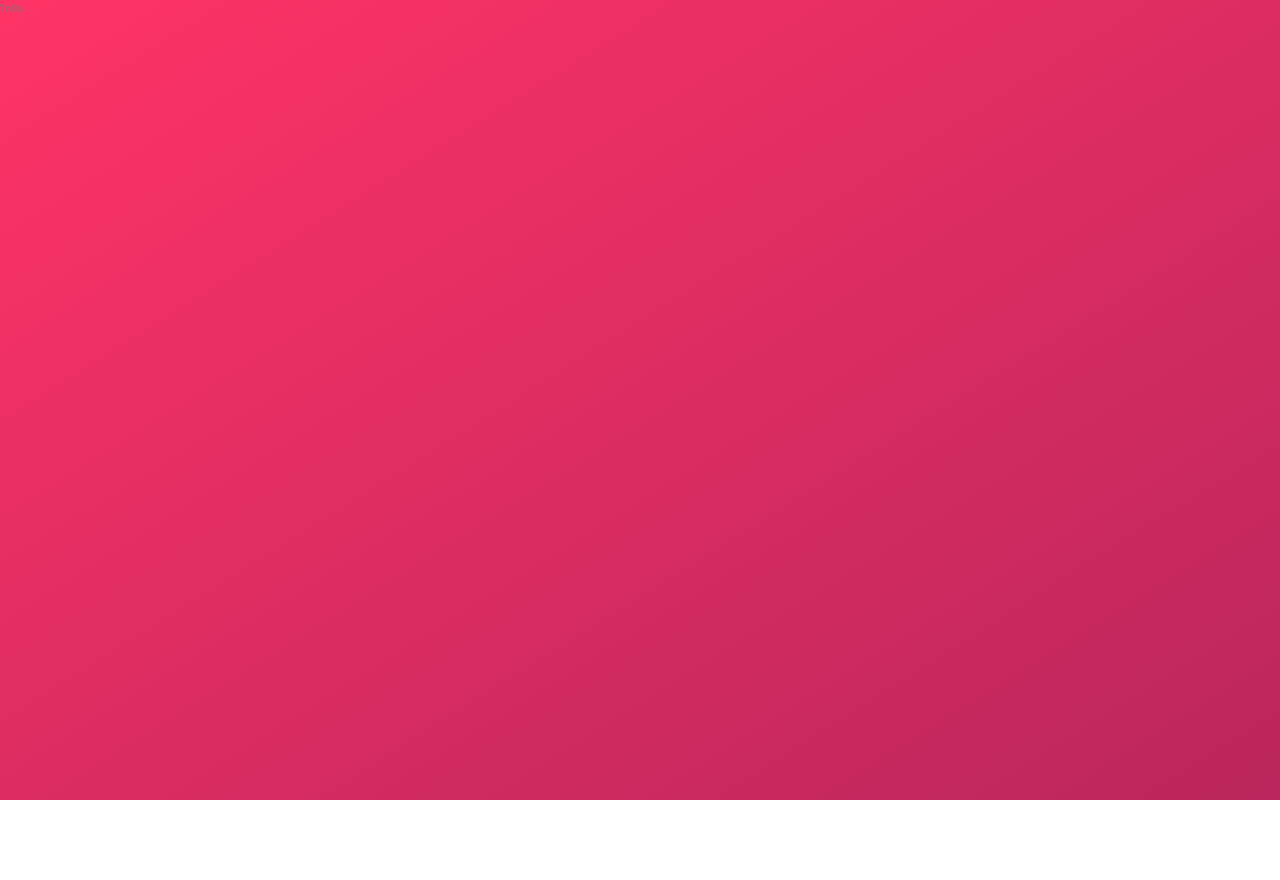
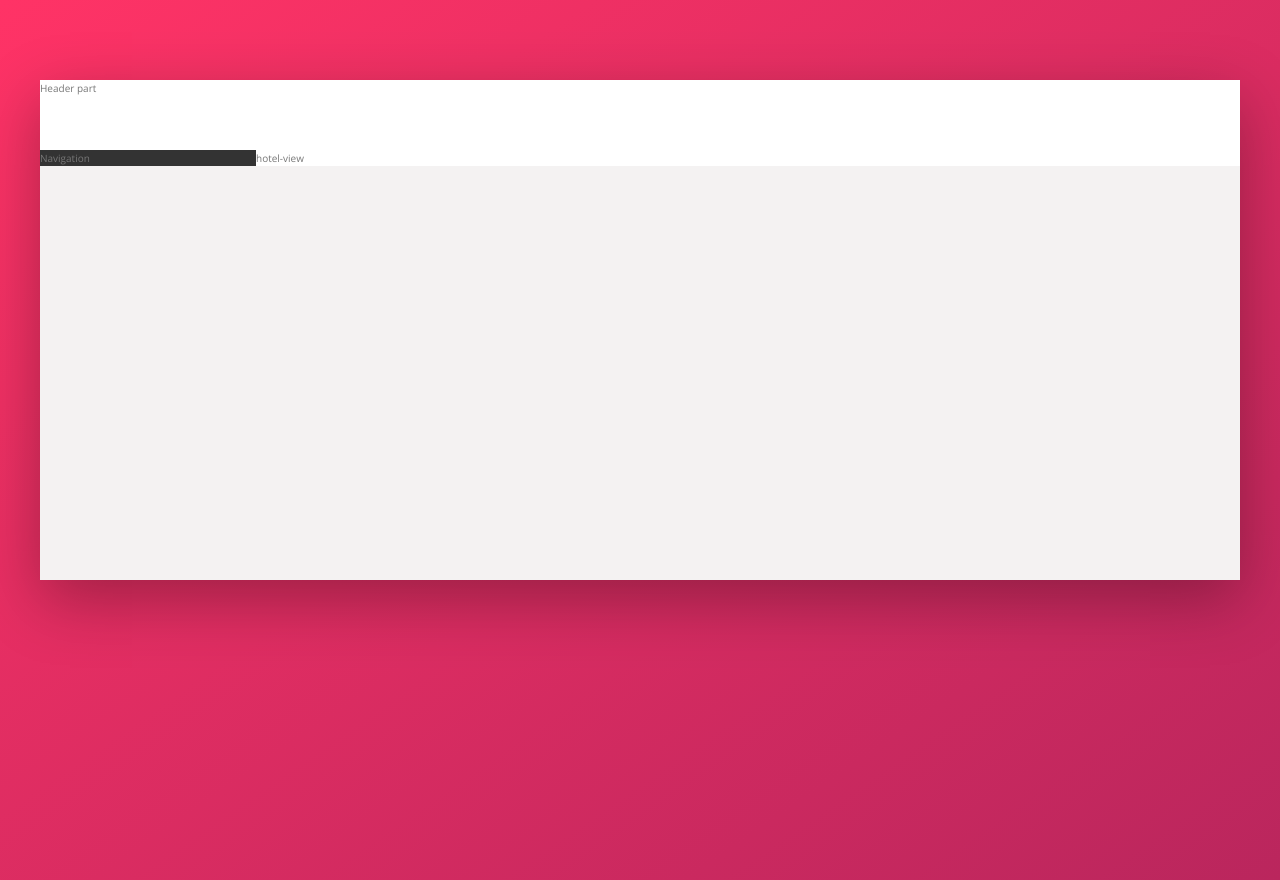
Before and after one commit to franciscocaballero/flex-trillo, a website: page starter/index.html in a window 1280 px wide. Before the commit the page ends 800 px from the top, so only its background shows below. Drawn offline with nearby package versions, Linux system fonts and the light colour scheme.

Commit message:
styled overall layout

```diff
--- a/starter/index.html
+++ b/starter/index.html
@@ -11,6 +11,18 @@
         <title>trillo &mdash; Your all-in-one booking app</title>
     </head>
     <body>
-        Trillo
+        <div class="container">
+            <header class="header">
+                Header part
+            </header>
+            <div class="content">
+                <nav class="sidebar">
+                    Navigation
+                </nav>
+                <main class="hotel-view">
+                    hotel-view
+                </main>
+            </div>
+        </div>
     </body>
 </html>
--- a/starter/sass/_base.scss
+++ b/starter/sass/_base.scss
@@ -17,6 +17,8 @@ v
   --color-grey-dark-1: #333;
   --color-grey-dark-2: #777;
   --color-grey-dark-3: #999;
+
+  --shadow-dark: 0 2rem 6rem rgba(0,0,0,.3);
 }
 
 * {
--- a/starter/sass/_layout.scss
+++ b/starter/sass/_layout.scss
@@ -0,0 +1,28 @@
+.container {
+  max-width: 120rem;
+  margin: 8rem auto;
+  background-color: var(--color-grey-light-2);
+  box-shadow: var(--shadow-dark);
+  min-height: 50rem;
+}
+
+.header {
+  height: 7rem;
+  background-color: #fff;
+  border-bottom: var(--color-grey-light-2);
+}
+
+.content {
+  display: flex;
+}
+
+.sidebar {
+  background-color: var(--color-grey-dark-1);
+  flex: 0 0 18%; //grow, shrink, basis
+
+}
+
+.hotel-view {
+  background-color: #fff;
+  flex: 1;
+}
```
Also changed, not shown: starter/css/style.css.
